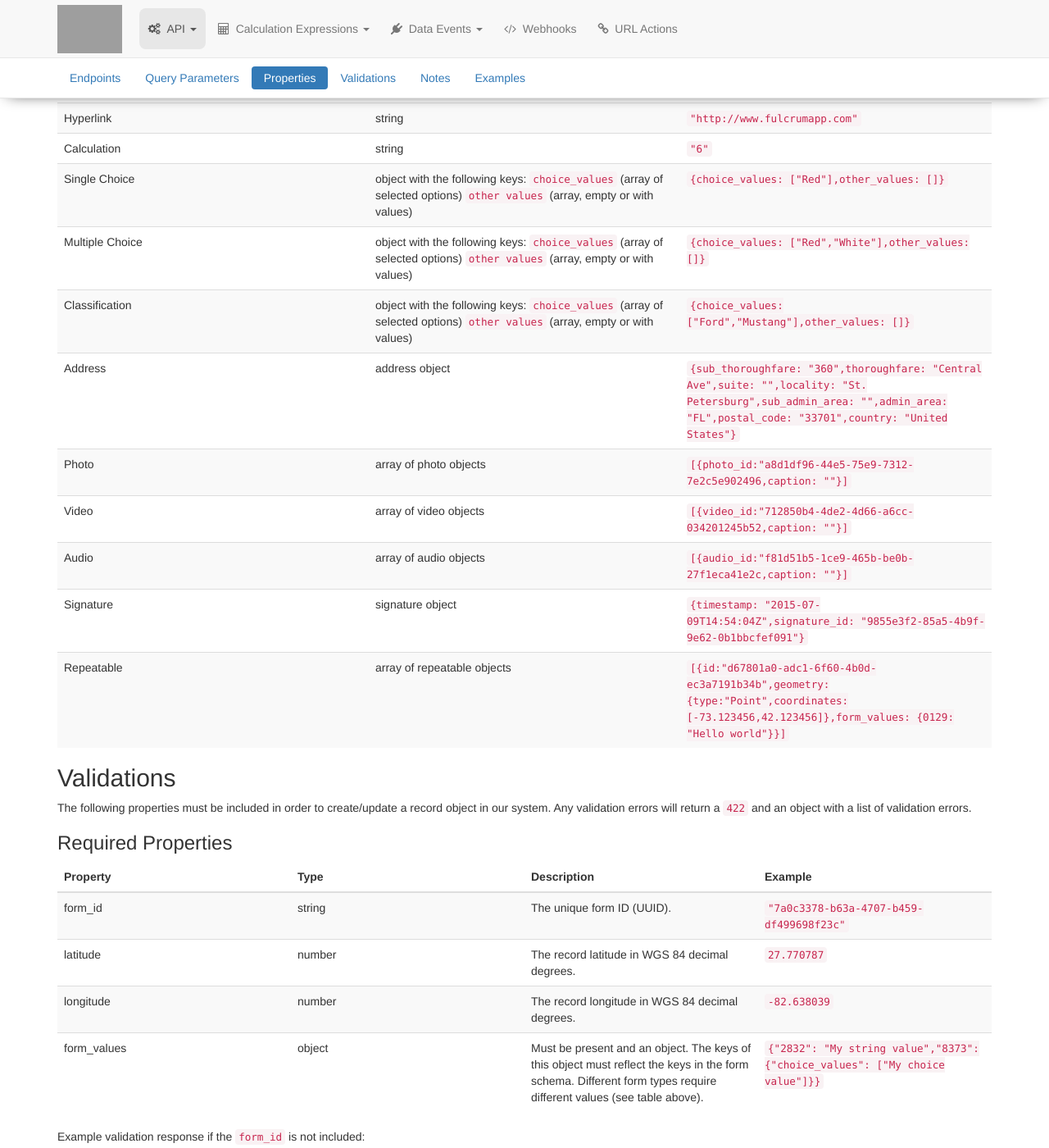
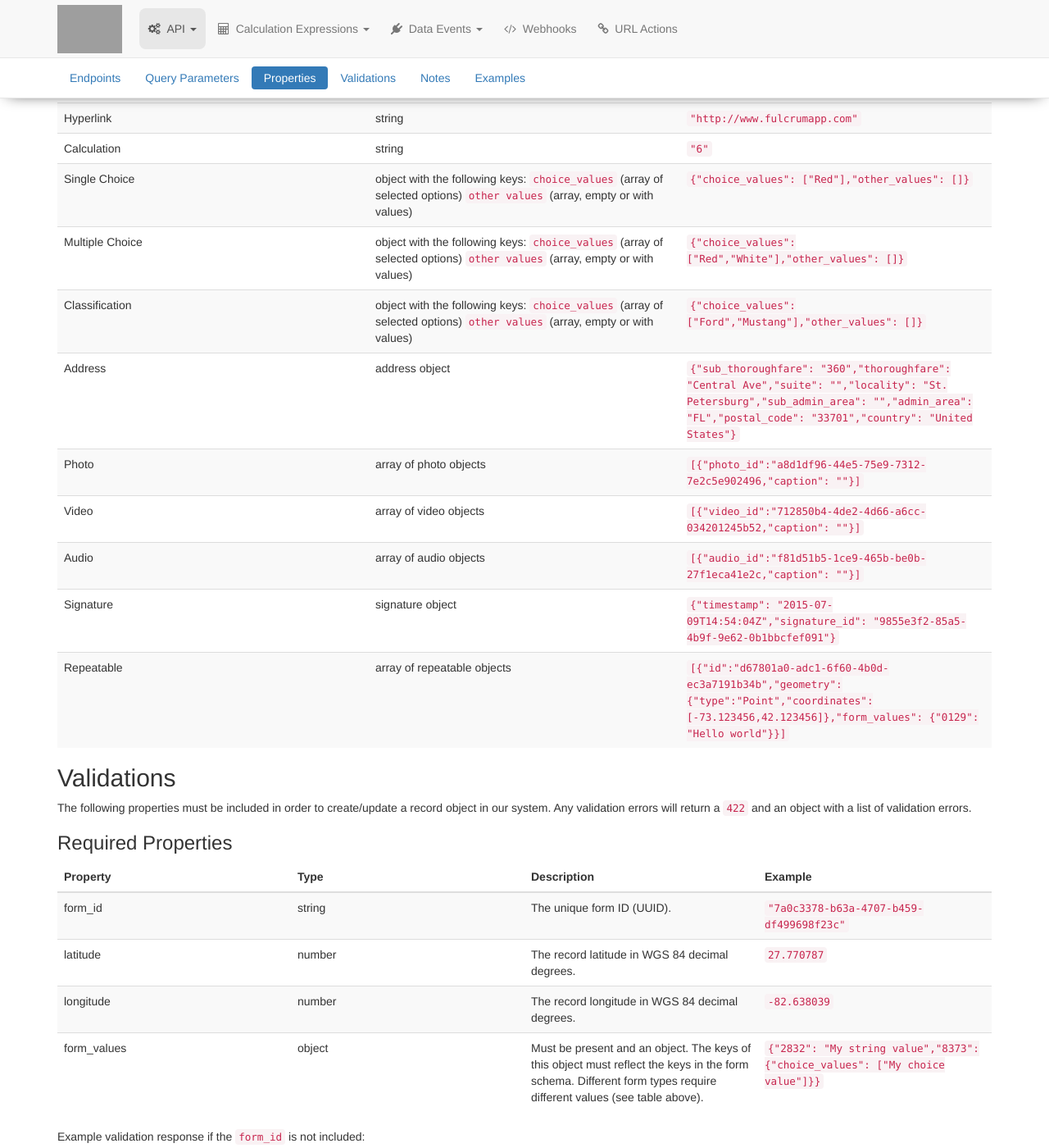
Before and after one commit to rylincoln/developer.fulcrumapp.com, a Jekyll site: the page built from _endpoints/records.md, in a window 1280 px wide and 1400 px high, scrolled down 3398 px. Shown: the whole window at 82% size. Built offline with Jekyll 4.4.1, drawn with Linux system fonts in a browser that asks for light colours; nearby versions of some CDN libraries; grey boxes are pictures that could not be loaded.

```diff
--- a/_endpoints/records.md
+++ b/_endpoints/records.md
@@ -104,15 +104,15 @@ Records will still be ordered according to the `updated_at` column, even when fi
 | Barcode | string | `"123456789"` |
 | Hyperlink | string | `"http://www.fulcrumapp.com"` |
 | Calculation | string | `"6"` |
-| Single Choice | object with the following keys: `choice_values` (array of selected options) `other values` (array, empty or with values) | `{choice_values: ["Red"],other_values: []}` |
-| Multiple Choice | object with the following keys: `choice_values` (array of selected options) `other values` (array, empty or with values) | `{choice_values: ["Red","White"],other_values: []}` |
-| Classification | object with the following keys: `choice_values` (array of selected options) `other values` (array, empty or with values) | `{choice_values: ["Ford","Mustang"],other_values: []}` |
-| Address | address object | `{sub_thoroughfare: "360",thoroughfare: "Central Ave",suite: "",locality: "St. Petersburg",sub_admin_area: "",admin_area: "FL",postal_code: "33701",country: "United States"}` |
-| Photo | array of photo objects | `[{photo_id:"a8d1df96-44e5-75e9-7312-7e2c5e902496,caption: ""}]` |
-| Video | array of video objects | `[{video_id:"712850b4-4de2-4d66-a6cc-034201245b52,caption: ""}]` |
-| Audio | array of audio objects | `[{audio_id:"f81d51b5-1ce9-465b-be0b-27f1eca41e2c,caption: ""}]` |
-| Signature | signature object | `{timestamp: "2015-07-09T14:54:04Z",signature_id: "9855e3f2-85a5-4b9f-9e62-0b1bbcfef091"}` |
-| Repeatable | array of repeatable objects | `[{id:"d67801a0-adc1-6f60-4b0d-ec3a7191b34b",geometry:{type:"Point",coordinates:[-73.123456,42.123456]},form_values: {0129: "Hello world"}}]` |
+| Single Choice | object with the following keys: `choice_values` (array of selected options) `other values` (array, empty or with values) | `{"choice_values": ["Red"],"other_values": []}` |
+| Multiple Choice | object with the following keys: `choice_values` (array of selected options) `other values` (array, empty or with values) | `{"choice_values": ["Red","White"],"other_values": []}` |
+| Classification | object with the following keys: `choice_values` (array of selected options) `other values` (array, empty or with values) | `{"choice_values": ["Ford","Mustang"],"other_values": []}` |
+| Address | address object | `{"sub_thoroughfare": "360","thoroughfare": "Central Ave","suite": "","locality": "St. Petersburg","sub_admin_area": "","admin_area": "FL","postal_code": "33701","country": "United States"}` |
+| Photo | array of photo objects | `[{"photo_id":"a8d1df96-44e5-75e9-7312-7e2c5e902496,"caption": ""}]` |
+| Video | array of video objects | `[{"video_id":"712850b4-4de2-4d66-a6cc-034201245b52,"caption": ""}]` |
+| Audio | array of audio objects | `[{"audio_id":"f81d51b5-1ce9-465b-be0b-27f1eca41e2c,"caption": ""}]` |
+| Signature | signature object | `{"timestamp": "2015-07-09T14:54:04Z","signature_id": "9855e3f2-85a5-4b9f-9e62-0b1bbcfef091"}` |
+| Repeatable | array of repeatable objects | `[{"id":"d67801a0-adc1-6f60-4b0d-ec3a7191b34b","geometry":{"type":"Point","coordinates":[-73.123456,42.123456]},"form_values": {"0129": "Hello world"}}]` |
 
 ## Validations
 
```
